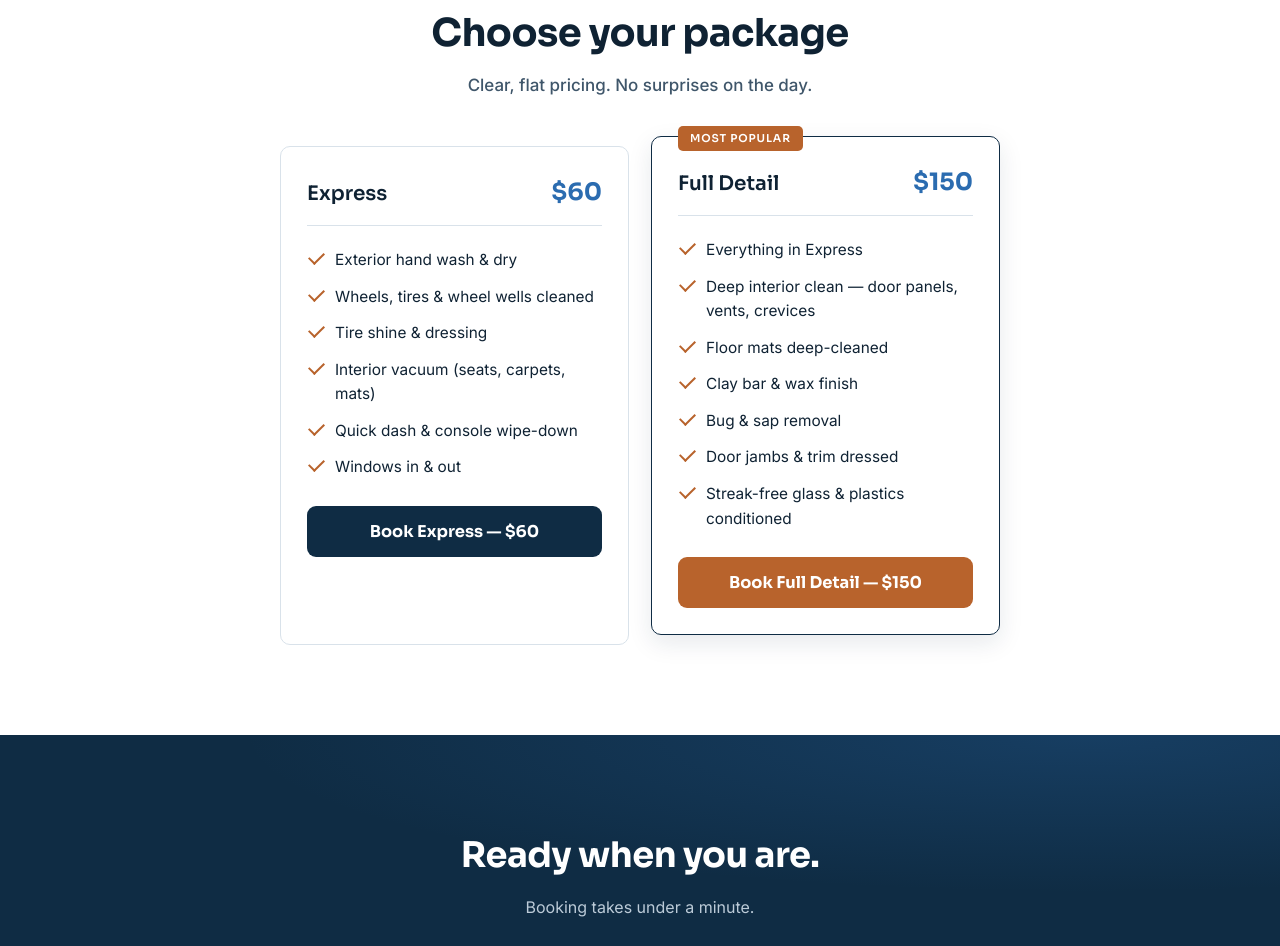
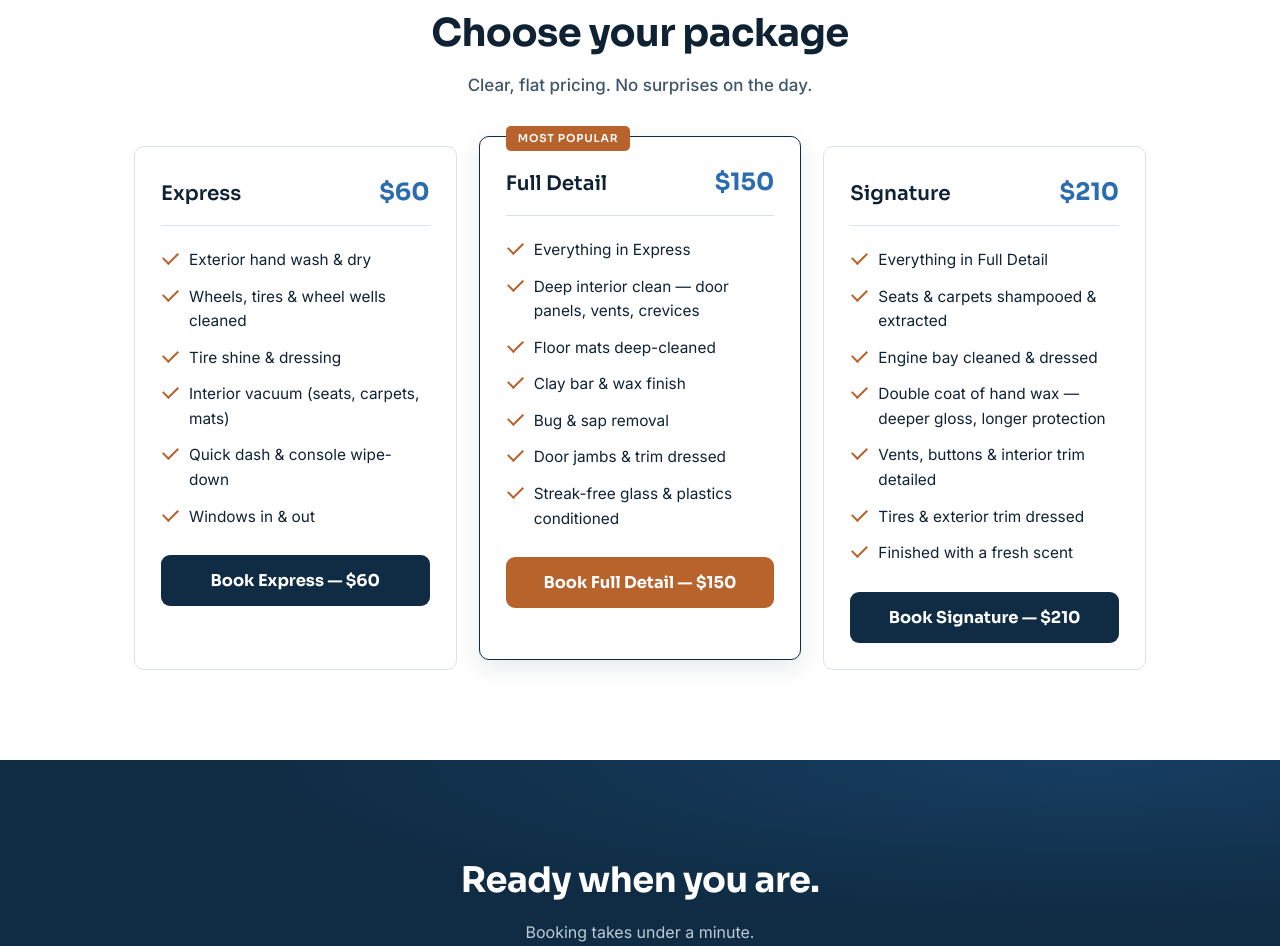
Before and after one commit to EthanSkis/detailvalley, a plain HTML site: page index.html in a window 1280 px wide. Shown: the part 982-1928 px from the top of the page. Drawn offline with nearby package versions, Linux system fonts and the light colour scheme.

Commit message:
Add Signature package as premium third tier (#17)
Restores the good/better/best pricing structure so Full Detail reads as the
mid-tier anchor. Signature bundles only deliverable services — Full Detail
plus seat/carpet shampoo, engine bay, a double hand-wax coat, interior trim
detailing and a fresh scent — at $210 (vs ~$225 a la carte). Reverts the
package grid to three columns.

Co-authored-by: Claude <noreply@anthropic.com>

```diff
--- a/index.html
+++ b/index.html
@@ -298,7 +298,7 @@
     .section-sub{font-size:1.06rem;margin-bottom:46px}
 
     /* Packages sit side-by-side instead of stacking down a thin column */
-    .pkgs{display:grid;grid-template-columns:repeat(2,1fr);gap:22px;align-items:stretch;max-width:720px;margin:0 auto}
+    .pkgs{display:grid;grid-template-columns:repeat(3,1fr);gap:22px;align-items:stretch}
     .pkg{margin-bottom:0}
     .pkg.featured{transform:translateY(-10px)}
 
@@ -371,6 +371,20 @@
         <li>Streak-free glass &amp; plastics conditioned</li>
       </ul>
       <button class="pkg-btn" onclick="openBooking('full')">Book Full Detail — $150</button>
+    </div>
+
+    <div class="pkg">
+      <div class="pkg-head"><span class="pkg-name">Signature</span><span class="pkg-price">$210</span></div>
+      <ul>
+        <li>Everything in Full Detail</li>
+        <li>Seats &amp; carpets shampooed &amp; extracted</li>
+        <li>Engine bay cleaned &amp; dressed</li>
+        <li>Double coat of hand wax — deeper gloss, longer protection</li>
+        <li>Vents, buttons &amp; interior trim detailed</li>
+        <li>Tires &amp; exterior trim dressed</li>
+        <li>Finished with a fresh scent</li>
+      </ul>
+      <button class="pkg-btn" onclick="openBooking('signature')">Book Signature — $210</button>
     </div>
 
     </div>
@@ -501,8 +515,9 @@ async function availableSlots(){
 }
 
 const PACKAGES = [
-  {id:'express', name:'Express', price:60, meta:'Wash, vacuum, windows · ~1 hr'},
-  {id:'full',    name:'Full Detail', price:150, meta:'Deep clean, clay, wax · ~3 hrs'},
+  {id:'express',   name:'Express', price:60, meta:'Wash, vacuum, windows · ~1 hr'},
+  {id:'full',      name:'Full Detail', price:150, meta:'Deep clean, clay, wax · ~3 hrs'},
+  {id:'signature', name:'Signature', price:210, meta:'Everything — seats, engine bay, double wax · ~4½ hrs'},
 ];
 const ADDONS = [
   {id:'pet', name:'Pet hair removal', price:35},
```
